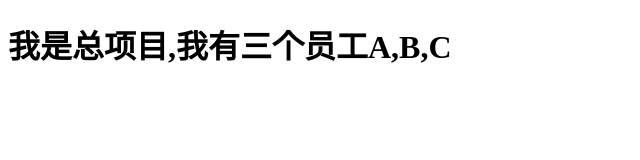
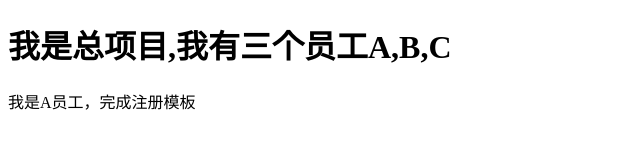
Before and after one commit to domijing/project1.github.io, a plain HTML site: page index.html in a window 1280 px wide. Shown: the whole page, without its empty margins (0-640 px from the left). Drawn offline with Linux system fonts and the light colour scheme.

Commit message:
员工A完成了注册模块

```diff
--- a/index.html
+++ b/index.html
@@ -6,6 +6,6 @@
 </head>
 <body>
 <h1>我是总项目,我有三个员工A,B,C</h1>
-
+ <p>我是A员工，完成注册模板</p>
 </body>
 </html>
```
